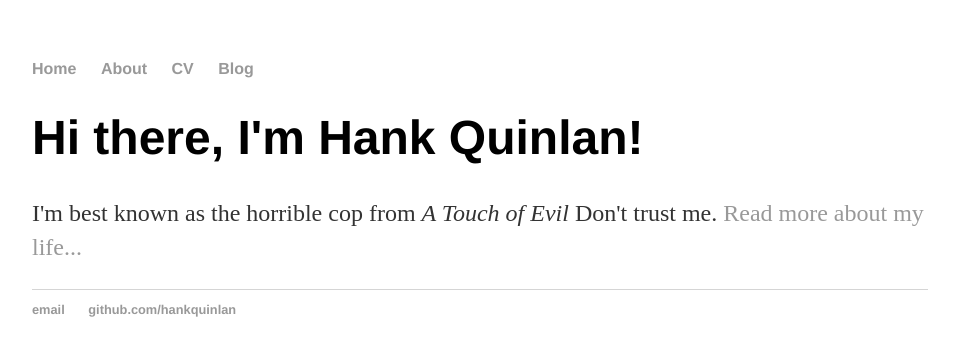
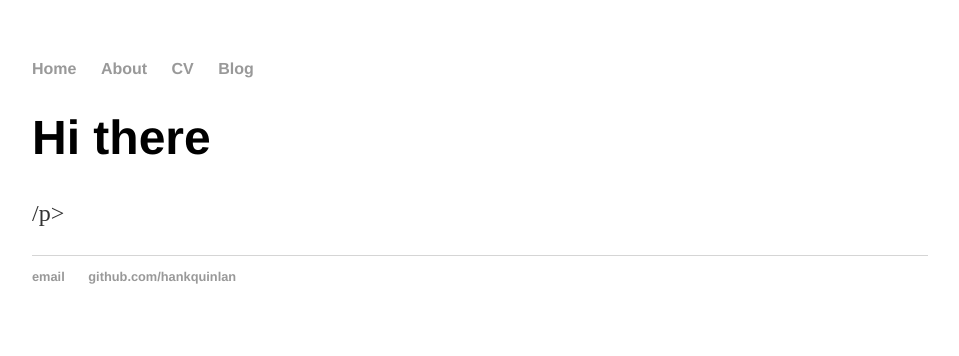
Before and after one commit to abaghani/abaghani.github.io, a plain HTML site: page index.html in a window 1280 px wide. Shown: the whole page, without its empty margins (160-1119 px from the left). Drawn offline with Linux system fonts and the light colour scheme.

Commit message:
Update index.html

```diff
--- a/index.html
+++ b/index.html
@@ -16,8 +16,8 @@
 		</nav>
 		<div class="container">
     		<div class="blurb">
-        		<h1>Hi there, I'm Hank Quinlan!</h1>
-				<p>I'm best known as the horrible cop from <em>A Touch of Evil</em> Don't trust me. <a href="/about">Read more about my life...</a></p>
+        		<h1>Hi there</h1>
+				<p> /p>
     		</div><!-- /.blurb -->
 		</div><!-- /.container -->
 		<footer>
```
